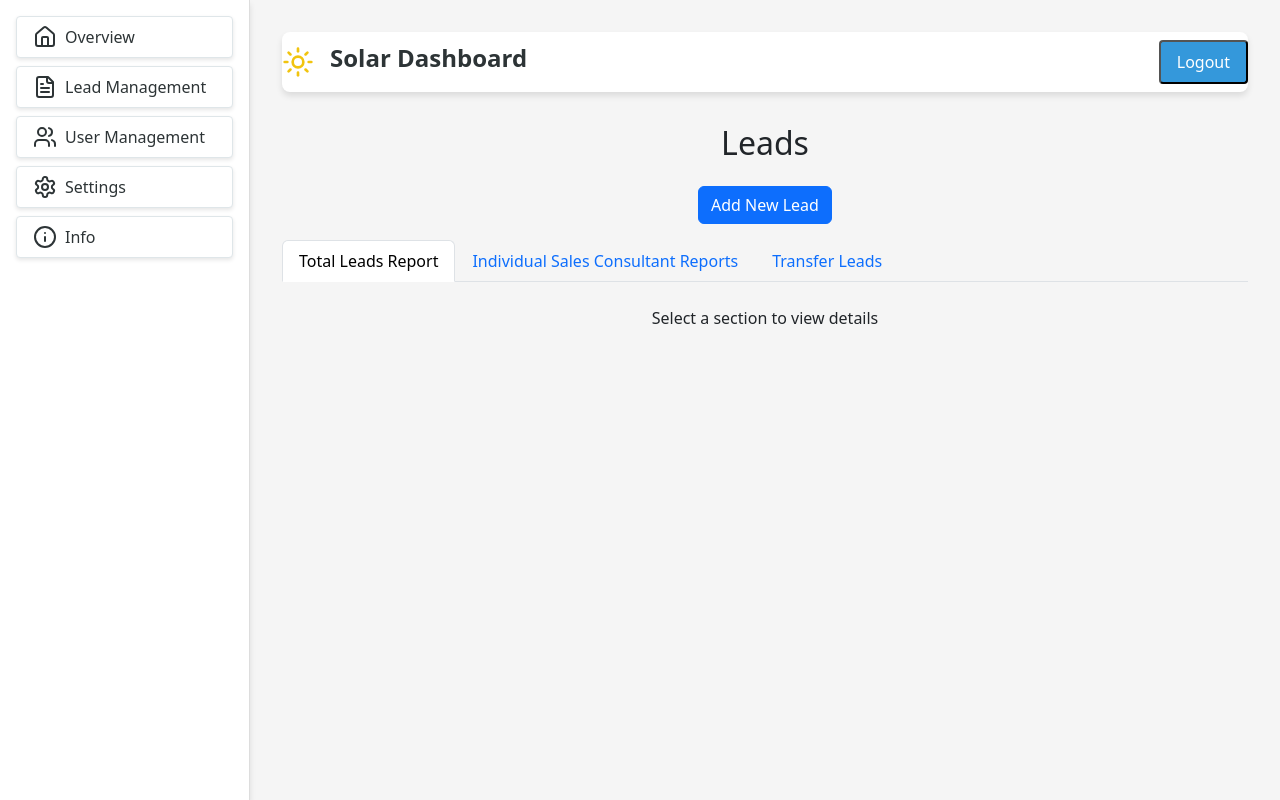
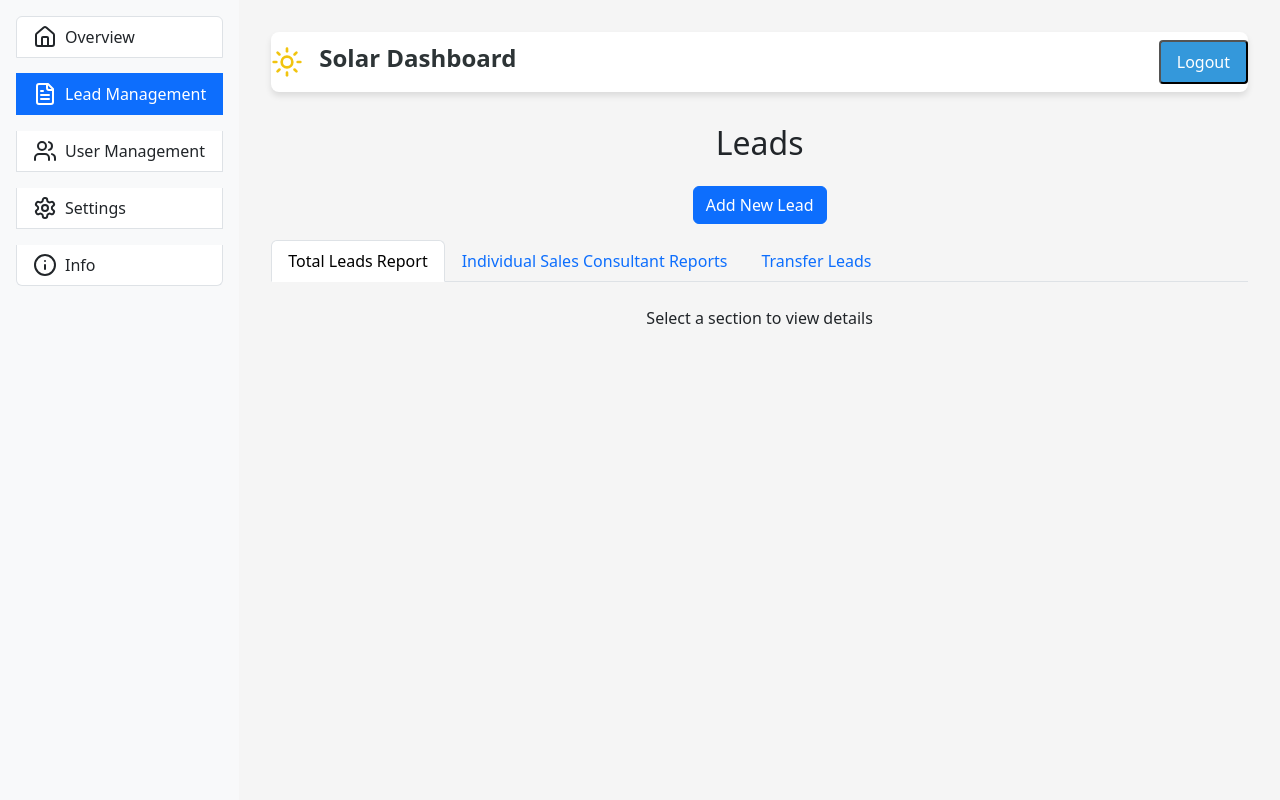
Before and after one commit to mali2927/Suniese-CRM, a React (Create React App) app: page /leads in a window 1280 px wide. Built offline with nearby package versions, Linux system fonts and the light colour scheme.

Commit message:
side bar change

```diff
--- a/src/Components/AdminComponents/Leads.js
+++ b/src/Components/AdminComponents/Leads.js
@@ -1,39 +1,45 @@
 // Leads.js
-import React, { useState } from 'react';
-import Navbar from '../Navbar';
-import Sidebar from '../SideBar';
-import { styles } from '../../Styles/dashboardStyles';
-import { ListGroup, Button } from 'react-bootstrap';
-import LeadsTable from '../AdminComponents/LeadsTable';
-import LeadActions from '../AdminComponents/LeadAction';
-import AddLeadModal from '../AdminComponents/AddLeadModel';
-import ReportModal from '../AdminComponents/ReportModal'; // Import the new ReportModal component
+import React, { useState } from "react";
+import Navbar from "../Navbar";
+import Sidebar from "../SideBar";
+import { styles } from "../../Styles/dashboardStyles";
+import { ListGroup, Button } from "react-bootstrap";
+import LeadsTable from "../AdminComponents/LeadsTable";
+import LeadActions from "../AdminComponents/LeadAction";
+import AddLeadModal from "../AdminComponents/AddLeadModel";
+import ReportModal from "../AdminComponents/ReportModal"; // Import the new ReportModal component
 
 const dummyLeads = [
-  { id: 1, name: 'John Doe', status: 'cold', details: 'Lead 1 details' },
-  { id: 1, name: 'John Doe', status: 'hot', details: 'Lead 1 details' },
-  { id: 2, name: 'Jane Smith', status: 'warm', details: 'Lead 2 details' },
-  { id: 3, name: 'Mike Johnson', status: 'hot', details: 'Lead 3 details' },
+  { id: 1, name: "John Doe", status: "cold", details: "Lead 1 details" },
+  { id: 2, name: "Jane Smith", status: "warm", details: "Lead 2 details" },
+  { id: 3, name: "Mike Johnson", status: "hot", details: "Lead 3 details" },
+  { id: 4, name: "John Doe", status: "hot", details: "Lead 1 details" },
 ];
 
 const Leads = () => {
   const [leads, setLeads] = useState(dummyLeads);
   const [showModal, setShowModal] = useState(false);
   const [showReport, setShowReport] = useState(false); // New state to handle report modal
-  const [newLead, setNewLead] = useState({ name: '', status: 'cold', details: '' });
+  const [newLead, setNewLead] = useState({
+    name: "",
+    status: "cold",
+    details: "",
+  });
   const [activeSection, setActiveSection] = useState(null);
 
   const handleStatusChange = (id, newStatus) => {
     setLeads(
-      leads.map(lead =>
+      leads.map((lead) =>
         lead.id === id ? { ...lead, status: newStatus } : lead
       )
     );
   };
 
-  const convertToSale = id => {
-    if (window.confirm('Are you sure you want to convert this lead to a sale?')) {
-      setLeads(leads.filter(lead => lead.id !== id));
+  const convertToSale = (id) => {
+    if (
+      window.confirm("Are you sure you want to convert this lead to a sale?")
+    ) {
+      setLeads(leads.filter((lead) => lead.id !== id));
     }
   };
 
@@ -42,15 +48,15 @@ const Leads = () => {
     setShowModal(false);
   };
 
-  const renderSectionContent = section => {
+  const renderSectionContent = (section) => {
     switch (section) {
-      case 'totalLeads':
+      case "totalLeads":
         return (
           <ListGroup variant="flush">
             <ListGroup.Item>Total Leads: {leads.length}</ListGroup.Item>
           </ListGroup>
         );
-      case 'individualLeads':
+      case "individualLeads":
         return (
           <LeadsTable
             leads={leads}
@@ -60,7 +66,7 @@ const Leads = () => {
             onViewReport={() => setShowReport(true)} // Pass function to show the report modal
           />
         );
-      case 'transferLeads':
+      case "transferLeads":
         return (
           <LeadsTable
             leads={leads}
@@ -79,16 +85,17 @@ const Leads = () => {
       <main style={styles.mainContent}>
         <Navbar />
         <h2 className="mb-4">Leads</h2>
-        <Button variant="primary" className="mb-3" onClick={() => setShowModal(true)}>
+        <Button
+          variant="primary"
+          className="mb-3"
+          onClick={() => setShowModal(true)}
+        >
           Add New Lead
         </Button>
-
         <LeadActions setActiveSection={setActiveSection} />
-
         <div className="section-content">
           {renderSectionContent(activeSection)}
         </div>
-
         <AddLeadModal
           showModal={showModal}
           setShowModal={setShowModal}
@@ -96,8 +103,12 @@ const Leads = () => {
           setNewLead={setNewLead}
           addLead={addLead}
         />
-
-        <ReportModal show={showReport} onHide={() => setShowReport(false)} leadData={leads} /> {/* Include the report modal */}
+        <ReportModal
+          show={showReport}
+          onHide={() => setShowReport(false)}
+          leadData={leads}
+        />{" "}
+        {/* Include the report modal */}
       </main>
     </div>
   );
--- a/src/Components/SideBar.js
+++ b/src/Components/SideBar.js
@@ -1,5 +1,5 @@
 import React from "react";
-import { Link } from "react-router-dom";
+import { Link, useLocation } from "react-router-dom";
 import {
   Home,
   FileText,
@@ -7,26 +7,58 @@ import {
   Settings as SettingsIcon,
   Info as InfoIcon,
 } from "lucide-react";
-import { styles } from "../Styles/dashboardStyles"; // Assuming the styles are stored here
 
 const Sidebar = () => {
+  const location = useLocation();
+
+  const isActive = (path) => {
+    return location.pathname === path ? "active" : "";
+  };
+
   return (
-    <aside style={styles.sidebar}>
-      <Link to="/dashboard" style={styles.sidebarItem}>
-        <Home style={styles.sidebarIcon} /> Overview
-      </Link>
-      <Link to="/leads" style={styles.sidebarItem}>
-        <FileText style={styles.sidebarIcon} /> Lead Management
-      </Link>
-      <Link to="/user" style={styles.sidebarItem}>
-        <UsersIcon style={styles.sidebarIcon} /> User Management
-      </Link>
-      <Link to="/settings" style={styles.sidebarItem}>
-        <SettingsIcon style={styles.sidebarIcon} /> Settings
-      </Link>
-      <Link to="/info" style={styles.sidebarItem}>
-        <InfoIcon style={styles.sidebarIcon} /> Info
-      </Link>
+    <aside className="bg-light p-3 vh-100">
+      <div className="list-group">
+        <Link
+          to="/dashboard"
+          className={`list-group-item list-group-item-action d-flex align-items-center mb-3 ${isActive(
+            "/dashboard"
+          )}`}
+        >
+          <Home className="me-2" /> Overview
+        </Link>
+        <Link
+          to="/leads"
+          className={`list-group-item list-group-item-action d-flex align-items-center mb-3 ${isActive(
+            "/leads"
+          )}`}
+        >
+          <FileText className="me-2" /> Lead Management
+        </Link>
+        <Link
+          to="/user"
+          className={`list-group-item list-group-item-action d-flex align-items-center mb-3 ${isActive(
+            "/user"
+          )}`}
+        >
+          <UsersIcon className="me-2" /> User Management
+        </Link>
+        <Link
+          to="/settings"
+          className={`list-group-item list-group-item-action d-flex align-items-center mb-3 ${isActive(
+            "/settings"
+          )}`}
+        >
+          <SettingsIcon className="me-2" /> Settings
+        </Link>
+        <Link
+          to="/info"
+          className={`list-group-item list-group-item-action d-flex align-items-center ${isActive(
+            "/info"
+          )}`}
+        >
+          <InfoIcon className="me-2" /> Info
+        </Link>
+      </div>
     </aside>
   );
 };
```
